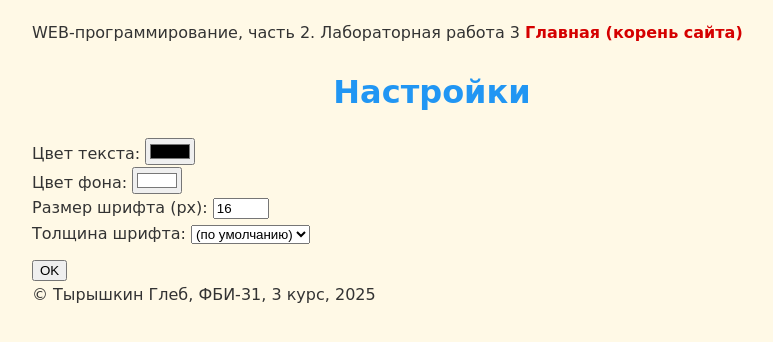
After one commit to glebtyryshkin/web-back-labs, a Flask app: page /lab3/settings in a window 1280 px wide. The commit adds this page. Shown: the top 342 px of the page, without its empty margins (208-981 px from the left). Run offline with Flask 3, Linux system fonts and the light colour scheme.

Commit message:
Настройки отображения

```diff
--- a/lab3.py
+++ b/lab3.py
@@ -79,3 +79,35 @@ def pay():
 def success():
     price = request.args.get('price', 0)
     return render_template('lab3/success.html', price=price)
+
+@lab3.route('/lab3/settings')
+
+def settings():
+    text_color = request.args.get('color')
+    bg_color = request.args.get('bg_color')
+    font_size = request.args.get('font_size')
+    font_weight = request.args.get('font_weight')
+
+    if any([text_color, bg_color, font_size, font_weight]):
+        resp = make_response(redirect('/lab3/settings'))
+        if text_color:
+            resp.set_cookie('color', text_color)
+        if bg_color:
+            resp.set_cookie('bg_color', bg_color)
+        if font_size:
+            if font_size.isdigit():
+                resp.set_cookie('font_size', font_size + 'px')
+            else:
+                resp.set_cookie('font_size', font_size)
+        if font_weight:
+            resp.set_cookie('font_weight', font_weight)
+        return resp
+
+    color = request.cookies.get('color')
+    bg = request.cookies.get('bg_color')
+    size = request.cookies.get('font_size')
+    weight = request.cookies.get('font_weight')
+
+    return render_template('lab3/settings.html',
+                           color=color, bg_color=bg,
+                           font_size=size, font_weight=weight)
--- a/templates/base.html
+++ b/templates/base.html
@@ -7,6 +7,22 @@
     <link rel="stylesheet" href="{{ url_for('static', filename='main.css')}}">
     <link rel="icon" href="{{ url_for('static', filename='favicon.ico') }}">
     <link rel="icon" href="{{ url_for('static', filename='favicon-32x32.png') }}">
+    <style>
+        body {
+            {% if request.cookies.get('bg_color') %}
+            background-color: {{ request.cookies.get('bg_color') }};
+            {% endif %}
+            {% if request.cookies.get('color') %}
+            color: {{ request.cookies.get('color') }};
+            {% endif %}
+            {% if request.cookies.get('font_size') %}
+            font-size: {{ request.cookies.get('font_size') }};
+            {% endif %}
+            {% if request.cookies.get('font_weight') %}
+            font-weight: {{ request.cookies.get('font_weight') }};
+            {% endif %}
+        }
+</style>
 </head>
 <body>
     <header>
--- /dev/null
+++ b/templates/lab3/settings.html
@@ -0,0 +1,38 @@
+{% extends "base.html" %}
+
+{% block lab %}Лабораторная работа 3{% endblock %}
+
+{% block main %}
+<h1>Настройки</h1>
+<form>
+  <div>
+    <label for="color">Цвет текста:</label>
+    <input type="color" id="color" name="color" value="{{ color or '#000000' }}">
+  </div>
+
+  <div>
+    <label for="bg_color">Цвет фона:</label>
+    <input type="color" id="bg_color" name="bg_color" value="{{ bg_color or '#ffffff' }}">
+  </div>
+
+  <div>
+    <label for="font_size">Размер шрифта (px):</label>
+    <input type="number" id="font_size" name="font_size"
+           value="{{ (font_size[:-2] if font_size and font_size.endswith('px') else font_size) or 16 }}"
+           min="10" max="72">
+  </div>
+
+  <div>
+    <label for="font_weight">Толщина шрифта:</label>
+    <select id="font_weight" name="font_weight">
+      <option value="">(по умолчанию)</option>
+      <option value="normal" {% if font_weight == 'normal' %}selected{% endif %}>normal</option>
+      <option value="bold" {% if font_weight == 'bold' %}selected{% endif %}>bold</option>
+    </select>
+  </div>
+
+  <div style="margin-top:10px;">
+    <button type="submit">OK</button>
+  </div>
+</form>
+{% endblock %}
```
